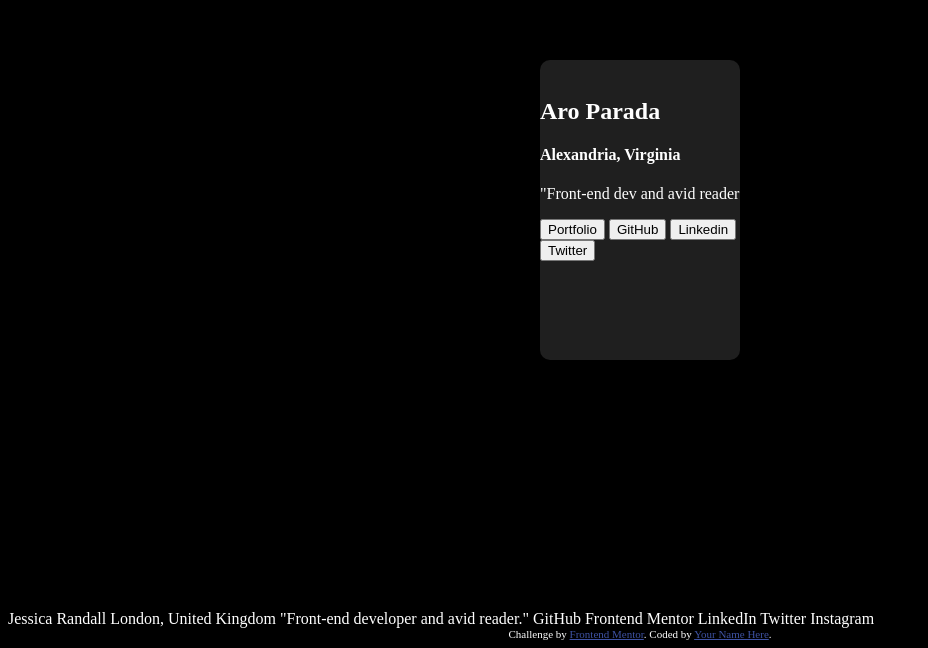
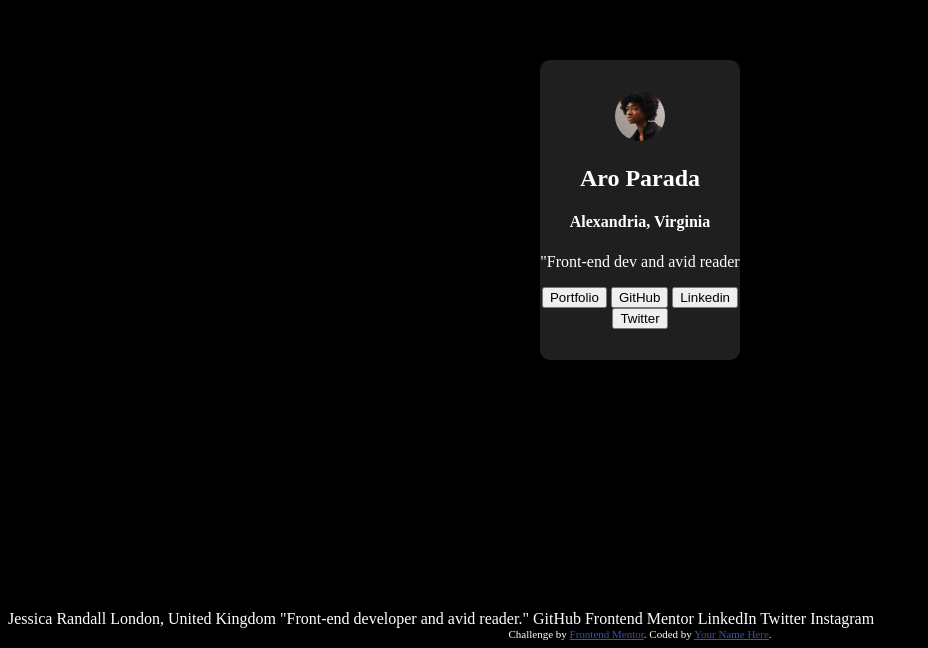
Before and after one commit to AroParada/socialLinksFM, a plain HTML site: page index.html in a window 1280 px wide. Shown: the part 198-846 px from the top of the page, without its empty margins (0-928 px from the left). Drawn offline with Linux system fonts and the light colour scheme.

Commit message:
added image and aligned content to center

```diff
--- a/index.html
+++ b/index.html
@@ -18,10 +18,14 @@
     <link rel="stylesheet" type="text/css" href="style.css" />
   </head>
   <body>
-
     <div class="container">
       <div class="card">
-        <img />
+        <div class="card-body">
+          <img
+            class="image"
+            alt="profile pic"
+            src="./assets/images/avatar-jessica.jpeg"
+          />
           <h2>Aro Parada</h2>
           <h4>Alexandria, Virginia</h4>
           <p>"Front-end dev and avid reader</p>
@@ -29,6 +33,7 @@
           <button>GitHub</button>
           <button>Linkedin</button>
           <button>Twitter</button>
+        </div>
       </div>
     </div>
     Jessica Randall London, United Kingdom "Front-end developer and avid
--- a/style.css
+++ b/style.css
@@ -23,4 +23,15 @@ body {
   width: 200px;
   border-radius: 10px;
   place-self: center;
+  align-content: center;
 }
+
+.image {
+  border-radius: 80px;
+  height: 50px;
+  width: 50px;
+}
+
+.card-body {
+  text-align: center;
+}
```
Lines whose indentation alone changed are shown as unchanged.
